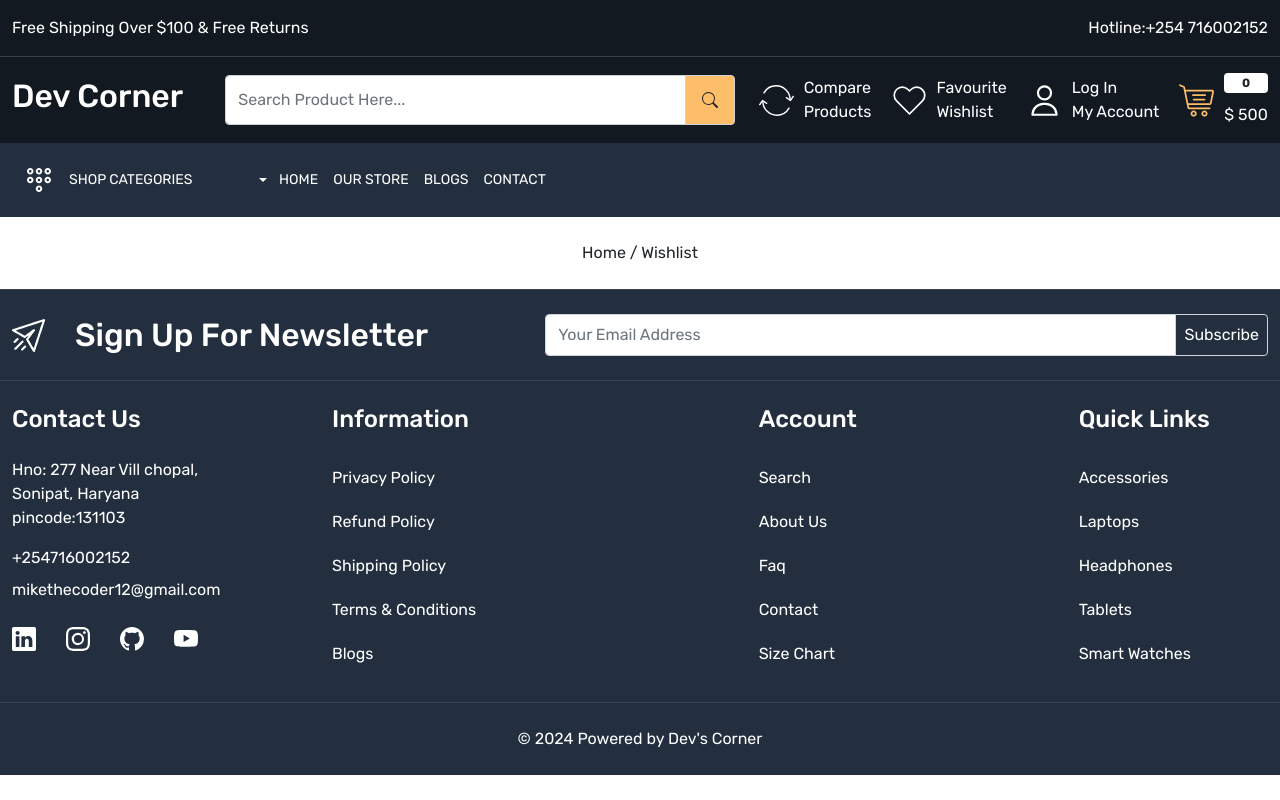
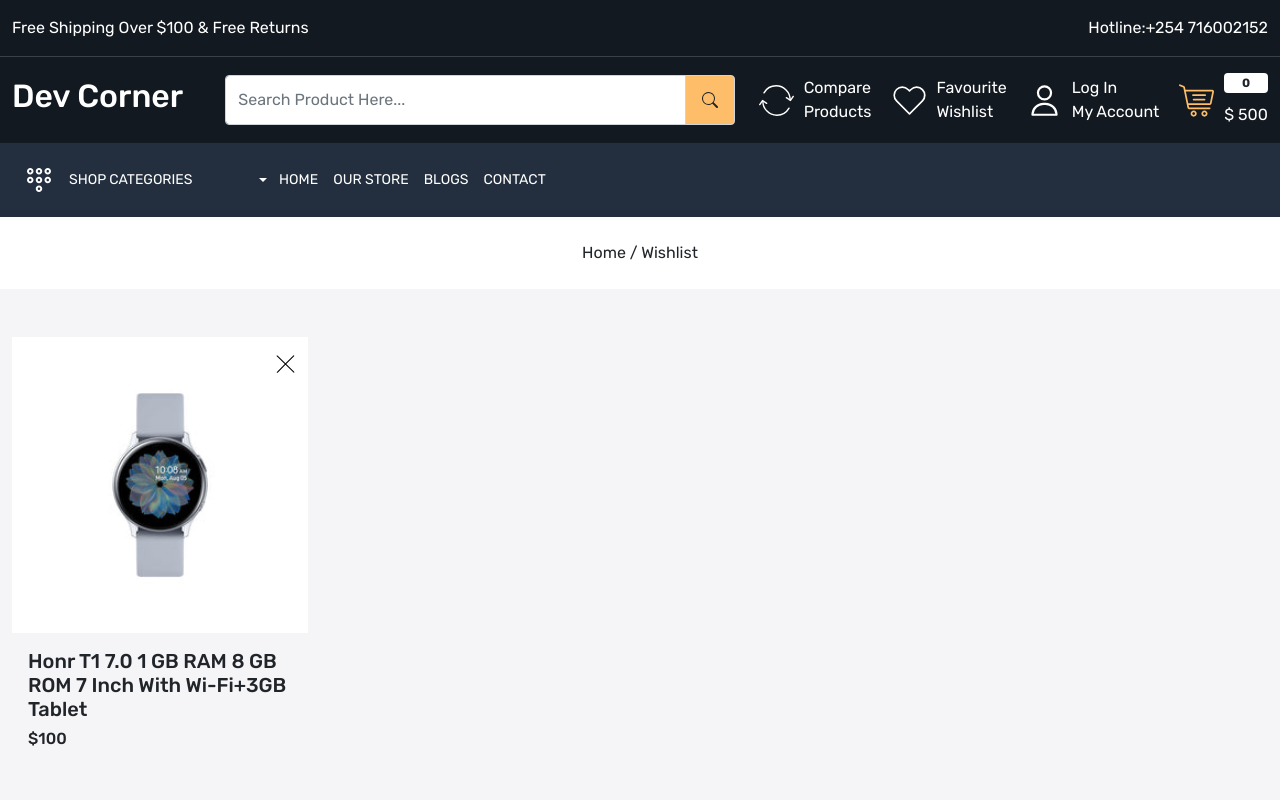
Before and after one commit to Michael-Njoroge/E-Commerce-Frontend, a React (Create React App) app: page /wishlist in a window 1280 px wide. Shown: the top 800 px of the page. Built offline with nearby package versions, Linux system fonts and the light colour scheme.

Commit message:
working on whishlist

```diff
--- a/src/App.css
+++ b/src/App.css
@@ -573,7 +573,8 @@ footer .input-group-text {
   border-radius: 10px;
 }
 
-.compare-product-card .cross {
+.compare-product-card .cross,
+.wishlist-card .cross {
   top: 15px;
   right: 10px;
   width: 25px;
@@ -581,14 +582,14 @@ footer .input-group-text {
   padding: 3px;
 }
 
-.compare-product-details h5.title {
+.compare-product-details h5.title .wishlist-card h6.title {
   font-size: 15px;
   line-height: 22px;
   font-weight: 500;
   color: var(--color-1c1c1b);
 }
 
-.compare-product-details h6.price {
+.compare-product-details h6.price .wishlist-card h5.price {
   font-size: 15px;
   line-height: 22px;
   font-weight: 400;
--- a/src/pages/Wishlist.js
+++ b/src/pages/Wishlist.js
@@ -7,6 +7,34 @@ const Wishlist = () => {
     <>
       <Meta title="E-Commerce | Wishlist" />
       <BreadCrumb title="Wishlist" />
+      <div className="wishlist-wrapper home-wrapper-2 py-5">
+        <div className="container-xxl">
+          <div className="row">
+            <div className="col-3">
+              <div className="wishlist-card position-relative">
+                <img
+                  src="images/cross.svg"
+                  alt="cross"
+                  className="position-absolute cross img-fluid"
+                />
+                <div className="wishlist-card-image">
+                  <img
+                    src="images/watch.jpg"
+                    alt="watch"
+                    className="img-fluid w-100"
+                  />
+                </div>
+                <div className="py-3 px-3">
+                  <h5 className="title">
+                    Honr T1 7.0 1 GB RAM 8 GB ROM 7 Inch With Wi-Fi+3GB Tablet
+                  </h5>
+                  <h6 className="price">$100</h6>
+                </div>
+              </div>
+            </div>
+          </div>
+        </div>
+      </div>
     </>
   );
 };
```
